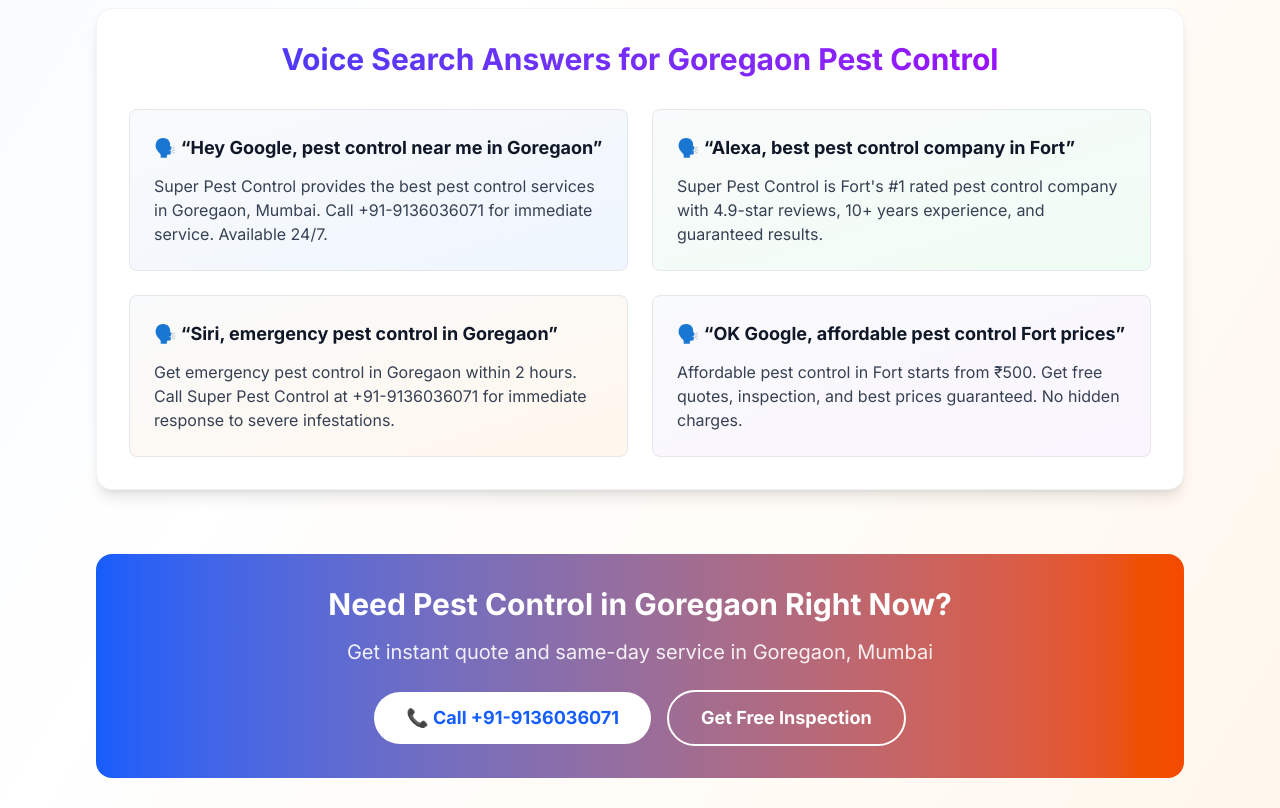
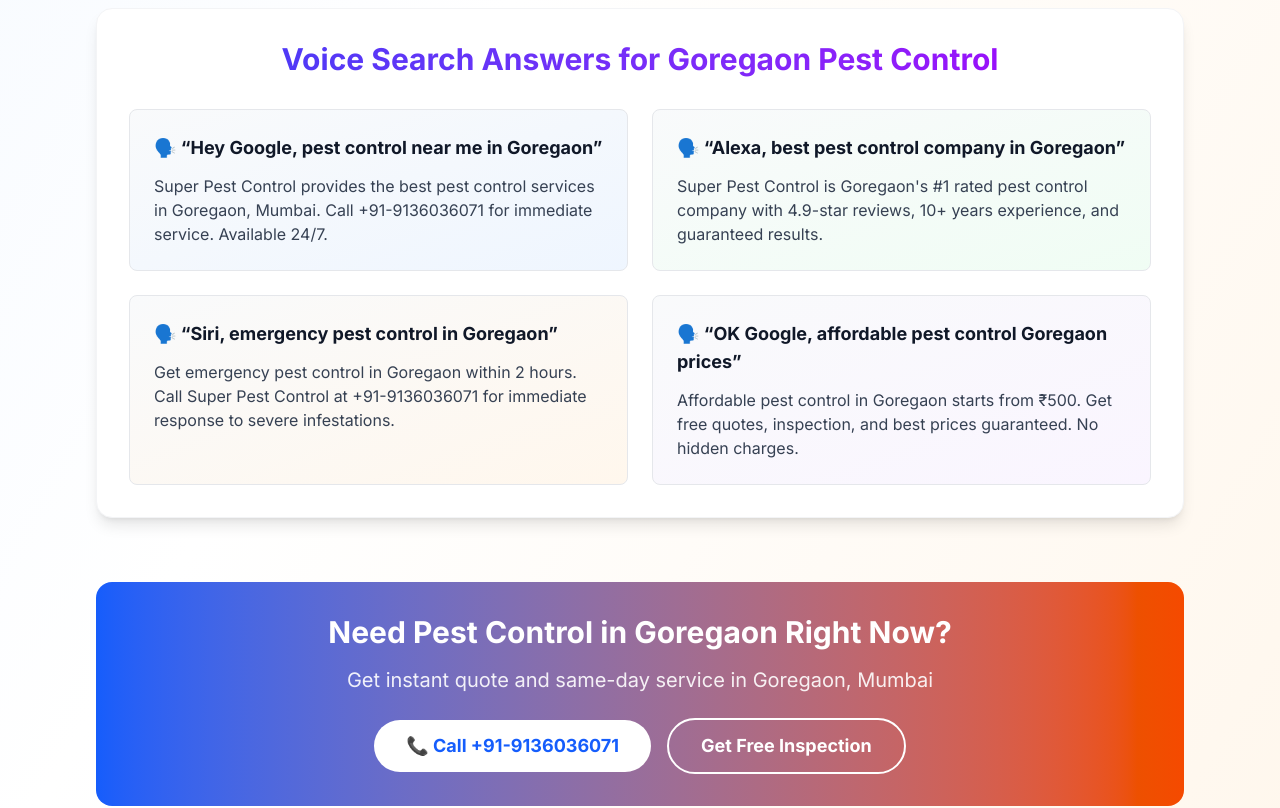
Before and after one commit to mydigitalcrown/superpestcontrol, a Next.js app: page /pest-control-in-goregaon in a window 1280 px wide. Shown: the part 2420-3228 px from the top of the page. Built offline with nearby package versions, Linux system fonts and the light colour scheme.

Commit message:
Complete Fort to Goregaon content cleanup - fix all location references for proper SEO targeting

```diff
--- a/src/app/pest-control-in-goregaon/page.tsx
+++ b/src/app/pest-control-in-goregaon/page.tsx
@@ -419,7 +419,7 @@
           <div className="text-center mb-16">
             <h2 className="text-4xl md:text-5xl font-bold text-gray-900 mb-6">
               <span className="bg-gradient-to-r from-blue-600 to-orange-600 bg-clip-text text-transparent">
-                Pest Control in Fort
+                Pest Control in Goregaon
               </span>
               <br />
               <span className="text-gray-800">Everything You Need to Know</span>
@@ -527,8 +527,8 @@
               </div>
 
               <div className="p-6 bg-gradient-to-br from-gray-50 to-green-50 rounded-lg border border-gray-200">
-                <h4 className="text-lg font-bold text-gray-900 mb-3">🗣️ &ldquo;Alexa, best pest control company in Fort&rdquo;</h4>
-                <p className="text-gray-700">Super Pest Control is Fort&apos;s #1 rated pest control company with 4.9-star reviews, 10+ years experience, and guaranteed results.</p>
+                <h4 className="text-lg font-bold text-gray-900 mb-3">🗣️ &ldquo;Alexa, best pest control company in Goregaon&rdquo;</h4>
+                <p className="text-gray-700">Super Pest Control is Goregaon&apos;s #1 rated pest control company with 4.9-star reviews, 10+ years experience, and guaranteed results.</p>
               </div>
 
               <div className="p-6 bg-gradient-to-br from-gray-50 to-orange-50 rounded-lg border border-gray-200">
@@ -537,8 +537,8 @@
               </div>
 
               <div className="p-6 bg-gradient-to-br from-gray-50 to-purple-50 rounded-lg border border-gray-200">
-                <h4 className="text-lg font-bold text-gray-900 mb-3">🗣️ &ldquo;OK Google, affordable pest control Fort prices&rdquo;</h4>
-                <p className="text-gray-700">Affordable pest control in Fort starts from ₹500. Get free quotes, inspection, and best prices guaranteed. No hidden charges.</p>
+                <h4 className="text-lg font-bold text-gray-900 mb-3">🗣️ &ldquo;OK Google, affordable pest control Goregaon prices&rdquo;</h4>
+                <p className="text-gray-700">Affordable pest control in Goregaon starts from ₹500. Get free quotes, inspection, and best prices guaranteed. No hidden charges.</p>
               </div>
             </div>
           </div>
@@ -644,7 +644,7 @@
 
               <div className="mb-6">
                 <h3 className="text-xl font-bold text-gray-900 mb-2">Cockroach Control Goregaon - Professional Cockroach Extermination</h3>
-                <p className="text-gray-600 text-sm">Advanced gel baiting and spray treatments for German cockroaches. Child-safe, pet-friendly solutions designed for Fort&apos;s climate with long-lasting protection.</p>
+                <p className="text-gray-600 text-sm">Advanced gel baiting and spray treatments for German cockroaches. Child-safe, pet-friendly solutions designed for Goregaon&apos;s climate with long-lasting protection.</p>
               </div>
               <div className="flex items-center justify-between mb-4">
                 <div>
@@ -854,7 +854,7 @@
 
               <div className="mb-6">
                 <h3 className="text-xl font-bold text-gray-900 mb-2">Spider Control Goregaon - Professional Spider Removal</h3>
-                <p className="text-gray-600 text-sm">Professional spider removal with web elimination and preventive treatments. Safe removal of venomous spiders and comprehensive property protection from future infestations in Fort properties.</p>
+                <p className="text-gray-600 text-sm">Professional spider removal with web elimination and preventive treatments. Safe removal of venomous spiders and comprehensive property protection from future infestations in Goregaon properties.</p>
               </div>
               <div className="flex items-center justify-between mb-4">
                 <div>
@@ -896,7 +896,7 @@
 
               <div className="mb-6">
                 <h3 className="text-xl font-bold text-gray-900 mb-2">Lizard Control Goregaon - Professional Lizard Removal</h3>
-                <p className="text-gray-600 text-sm">Humane lizard removal and exclusion services. Natural repellent treatments and entry point sealing to prevent lizards from entering your Fort property.</p>
+                <p className="text-gray-600 text-sm">Humane lizard removal and exclusion services. Natural repellent treatments and entry point sealing to prevent lizards from entering your Goregaon property.</p>
               </div>
               <div className="flex items-center justify-between mb-4">
                 <div>
@@ -990,10 +990,10 @@
                 Comprehensive Pest Management
               </span>
               <br />
-              <span className="text-gray-800">Services in Fort & Beyond</span>
+              <span className="text-gray-800">Services in Goregaon & Beyond</span>
             </h2>
             <p className="text-xl text-gray-600 max-w-4xl mx-auto leading-relaxed">
-              Explore our complete range of professional pest control services across Fort, Mumbai and surrounding areas.
+              Explore our complete range of professional pest control services across Goregaon, Mumbai and surrounding areas.
               Expert pest exterminators, advanced pest management solutions, and guaranteed pest elimination services.
             </p>
           </div>
@@ -1090,7 +1090,7 @@
                 </span>
               </h3>
               <p className="text-lg text-gray-600 max-w-4xl mx-auto">
-                Comprehensive pest control solutions for Fort residents and businesses. From pest exterminators to pest management specialists.
+                Comprehensive pest control solutions for Goregaon residents and businesses. From pest exterminators to pest management specialists.
               </p>
             </div>
 
@@ -1099,9 +1099,9 @@
               <div className="bg-white rounded-lg p-4 border border-gray-200">
                 <h4 className="font-bold text-gray-900 mb-2">🔍 Search Terms</h4>
                 <div className="text-sm text-gray-600 space-y-1">
-                  <div>Pest Control in Fort</div>
-                  <div>Pest Exterminators Fort</div>
-                  <div>Pest Management Fort</div>
+                  <div>Pest Control in Goregaon</div>
+                  <div>Pest Exterminators Goregaon</div>
+                  <div>Pest Management Goregaon</div>
                   <div>Professional Pest Control</div>
                 </div>
               </div>
@@ -1119,7 +1119,7 @@
               <div className="bg-white rounded-lg p-4 border border-gray-200">
                 <h4 className="font-bold text-gray-900 mb-2">📍 Location Focus</h4>
                 <div className="text-sm text-gray-600 space-y-1">
-                  <div>Fort Mumbai</div>
+                  <div>Goregaon Mumbai</div>
                   <div>Pest Control Near Me</div>
                   <div>Local Pest Service</div>
                   <div>Same Day Service</div>
@@ -1141,7 +1141,7 @@
             <div className="mt-8 text-center">
               <div className="inline-flex items-center px-6 py-3 rounded-full bg-gradient-to-r from-green-500 to-teal-500 text-white font-medium text-lg">
                 <span className="mr-2">✅</span>
-                Licensed • Certified • Trusted by 10,000+ Customers in Fort
+                Licensed • Certified • Trusted by 10,000+ Customers in Goregaon
               </div>
             </div>
           </div>
@@ -1190,8 +1190,8 @@
               </h3>
               <div className="grid grid-cols-2 md:grid-cols-3 lg:grid-cols-4 xl:grid-cols-5 gap-3">
                 {[
-                  'pest-control-in-fort',
-                  'pest-control-in-fort',
+                  'pest-control-in-goregaon',
+                  'pest-control-in-goregaon',
                   'pest-control-in-worli',
                   'pest-control-in-lower-parel',
                   'pest-control-in-parel'
@@ -1272,7 +1272,7 @@
               </h3>
               <div className="grid grid-cols-2 md:grid-cols-3 lg:grid-cols-4 xl:grid-cols-5 gap-3">
                 {[
-                  'pest-control-in-fort',
+                  'pest-control-in-goregaon',
                   'pest-control-in-juhu',
                   'pest-control-in-vile-parle',
                   'pest-control-in-jogeshwari',
@@ -1417,7 +1417,7 @@
                   'pest-control-in-bhiwandi',
                   'pest-control-in-mumbra',
                   'pest-control-in-ulhasnagar',
-                  'pest-control-in-fort',
+                  'pest-control-in-goregaon',
                   'pest-control-in-badlapur',
                   'pest-control-in-diva',
                   'pest-control-in-karjat',
@@ -1625,7 +1625,7 @@
                 <div className="text-6xl mb-6 group-hover:scale-110 transition-transform duration-300">🪳</div>
                 <h3 className="text-2xl font-bold mb-4 text-white">Professional Gel & Spray Treatment</h3>
                 <p className="text-gray-300 mb-6 leading-relaxed">
-                  Advanced gel baiting and targeted spray solutions designed specifically for Fort&apos;s climate conditions.
+                  Advanced gel baiting and targeted spray solutions designed specifically for Goregaon&apos;s climate conditions.
                 </p>
                 <ul className="space-y-3">
                   <li className="flex items-center text-gray-300">
@@ -1867,7 +1867,7 @@
               </span>
             </h2>
             <p className="text-xl text-gray-600 max-w-4xl mx-auto leading-relaxed">
-              Discover everything you need to know about professional pest management services in Fort, Mumbai.
+              Discover everything you need to know about professional pest management services in Goregaon, Mumbai.
               From common pest challenges to advanced treatment solutions, we provide comprehensive information to help you make informed decisions.
             </p>
           </div>
@@ -1875,7 +1875,7 @@
           {/* Content Grid */}
           <div className="grid lg:grid-cols-3 gap-12 mb-16">
 
-            {/* Understanding Fort's Pest Challenges */}
+            {/* Understanding Goregaon's Pest Challenges */}
             <div className="lg:col-span-2 space-y-8">
               <div className="bg-white rounded-2xl p-8 shadow-xl border border-gray-100">
                 <h3 className="text-3xl font-bold text-gray-900 mb-6 flex items-center">
@@ -1884,17 +1884,17 @@
                 </h3>
                 <div className="prose prose-lg text-gray-700 leading-relaxed">
                   <p className="mb-6">
-                    Fort, strategically located in Mumbai, presents unique challenges for pest control due to its urban climate and high-density residential and commercial development.
+                    Goregaon, strategically located in Mumbai, presents unique challenges for pest control due to its urban climate and high-density residential and commercial development.
                     The area&apos;s growing residential environment creates conditions that provide breeding grounds for various pests.
-                    Understanding these environmental factors is crucial for effective <strong>Pest Control In Fort</strong>.
+                    Understanding these environmental factors is crucial for effective <strong>Pest Control In Goregaon</strong>.
                   </p>
                   <p className="mb-6">
                     The monsoon season, typically lasting from June to September, brings increased humidity levels that can reach up to 85-90%.
                     This moisture creates perfect conditions for cockroaches, termites, and various flying insects to thrive.
-                    Professional <strong>Pest Control In Fort</strong> services must account for these seasonal variations to provide year-round protection.
+                    Professional <strong>Pest Control In Goregaon</strong> services must account for these seasonal variations to provide year-round protection.
                   </p>
                   <p className="mb-6">
-                    Urban development in Fort has led to rapid construction activities, which often disturb natural pest habitats and drive them into residential and commercial spaces.
+                    Urban development in Goregaon has led to rapid construction activities, which often disturb natural pest habitats and drive them into residential and commercial spaces.
                     The presence of construction debris, water accumulation in building sites, and temporary food sources attracts rodents, ants, and other pests.
                     This makes comprehensive <strong>Pest Control In Fort</strong> essential for both new and established properties.
                   </p>
```
